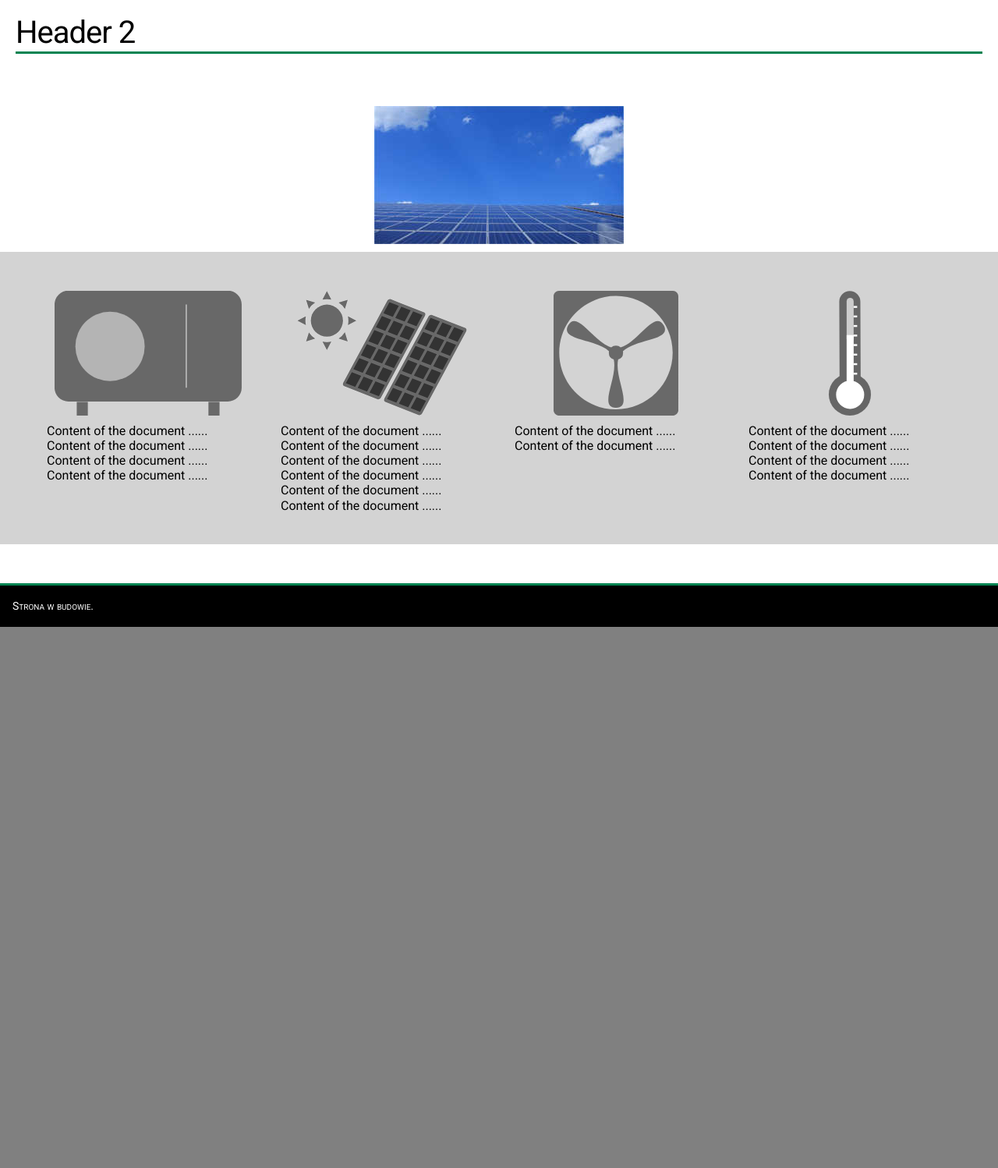
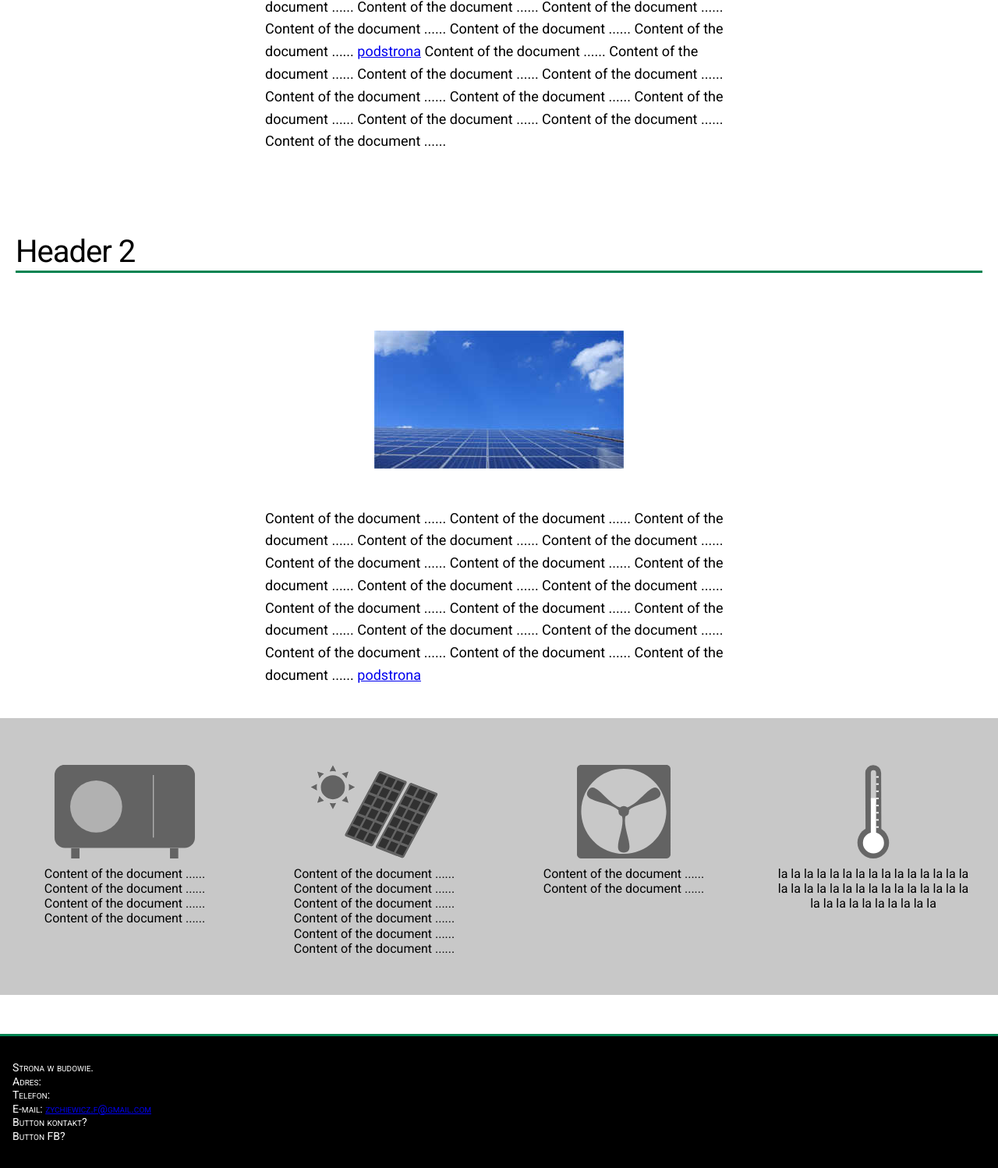
Before and after one commit to zychiewiczf/eber, a plain HTML site: page index.html in a window 1280 px wide. Shown: the part 1242-2740 px from the top of the page at 78% size. Before the commit the page ends 2046 px from the top, so only its background shows below. Drawn offline with Linux system fonts and the light colour scheme.

Commit message:
Initial commit

```diff
--- a/index.html
+++ b/index.html
@@ -1,15 +1,16 @@
 <!DOCTYPE html>
-<html>
+<html lang="pl">
 <head>
 
   <meta name="robots" content="noindex">
 
+
 <link rel="preconnect" href="https://fonts.gstatic.com/" crossorigin>
 <meta charset="UTF-8">
 <meta name="viewport" content="width=device-width, initial-scale=1.0">
-<meta name="description" content="Free Web tutorials">
-<meta name="keywords" content="HTML,CSS,XML,JavaScript">
-<meta name="author" content="John Doe">
+<meta name="description" content="Dowiedz się więcej o energooszczędnych systemach ogrzewania, wentylacji z odzyskiem ciepła, rekuperacji, elektrowniach fotowoltaicznych i pompach ciepła... Czy się to opłaca? Ekonomiczne rozwiązania dla każdego obiektu na terenie Wrocławia i okolic.">
+<meta name="keywords" content="Pompa ciepła,powietrzna,fotowoltaika,rekuperacja,wentylacja Wrocław,dolnośląskie,ogrzewanie akumulacyjne,elektryczne,instalacje">
+<meta name="author" content="Filip Żychiewicz">
 <link href='https://fonts.googleapis.com/css?family=Roboto:light,regular|Material+Icons:text=home' rel='stylesheet' rel='stylesheet'>
 <!--
 <link href='https://fonts.googleapis.com/css?family=Roboto|Roboto+Mono:regular,bold|Roboto+Slab|Material+Icons:text=home' rel='stylesheet'>
@@ -18,8 +19,10 @@
 -->
 
 
-<title>Strona w budowie</title>
+<title>Pompy ciepła, fotowoltaika, rekuperacja, ogrzewanie akumulacyjne we Wrocławiu i okolicach.</title>
 <link rel="stylesheet" href="style.css">
+<link rel="icon" href="img/favicon.png" sizes="16x16" type="image/png">
+<link rel="apple-touch-icon">
 </head>
 
 <body>
@@ -34,41 +37,53 @@
     </div>
 
     <div class="intro">
-      <div> STRONA W BUDOWIE</div>
+      <div>STRONA W BUDOWIE</div>
     </div>
-    <div class="header"><h1>Strona w budowie</h1></div>
+    <div class="header"><h1>Nagłówek strony powinien być długi</h1></div>
+    <div class="header"><h2>Strona w budowie</h2></div>
     <div class="tekst">
-      Content of the document ...... Content of the document ...... Content of the document ...... Content of the document ...... Content of the document ...... Content of the document ...... Content of the document ...... Content of the document ...... Content of the document ...... Content of the document ...... Content of the document ...... Content of the document ...... Content of the document ...... Content of the document ...... Content of the document ...... Content of the document ...... Content of the document ...... Content of the document ......
+      Content of the document ...... Content of the document ...... Content of the document ...... Content of the document ...... Content of the document ...... Content of the document ...... Content of the document ...... Content of the document ......
+      <a href="podstrona">podstrona</a>
+      Content of the document ...... Content of the document ...... Content of the document ...... Content of the document ...... Content of the document ...... Content of the document ...... Content of the document ...... Content of the document ...... Content of the document ...... Content of the document ......
     </div>
-    <div class="header"><h1>Header 2</h1></div>
+    <div class="header"><h2>Header 2</h2></div>
       <!--<picture>
         <source srcset="img/300-sl-alternative-energy-blue-sky-clouds-371900_small.jpg" media="(max-width: 320px)">
         <source srcset="img/300-sl-alternative-energy-blue-sky-clouds-371900_1024.jpg" media="(max-width: 4500px)">-->
     <img src="img/300-sl-alternative-energy-blue-sky-clouds-371900_small.jpg" alt="Instalacja fotowoltaiczna na dachu budynku">
+    <div class="tekst">
+      Content of the document ...... Content of the document ...... Content of the document ...... Content of the document ...... Content of the document ...... Content of the document ...... Content of the document ...... Content of the document ...... Content of the document ...... Content of the document ...... Content of the document ...... Content of the document ...... Content of the document ...... Content of the document ...... Content of the document ...... Content of the document ...... Content of the document ...... Content of the document ......
+      <a href="podstrona">podstrona</a>
+    </div>
 <div class="tabcontainer tabwrapper">
   <div class="tabcontainer">
-    <div class="tab">
+    <a class="tab" href="podstrona">
       <img src="img/pompa2.svg" alt="Pompa ciepła">
       Content of the document ...... Content of the document ...... Content of the document ...... Content of the document ......
-    </div>
-    <div class="tab">
+    </a>
+    <a class="tab" href="podstrona">
       <img src="img/foto.svg" alt="Fotowoltaika">
       Content of the document ...... Content of the document ...... Content of the document ...... Content of the document ...... Content of the document ...... Content of the document ......
-    </div>
+    </a>
   </div>
   <div class="tabcontainer">
-    <div class="tab">
+    <a class="tab" href="podstrona">
       <img src="img/went.svg" alt="Rekuperacja">
       Content of the document ...... Content of the document ......
-    </div>
-    <div class="tab">
+    </a>
+    <a class="tab" href="podstrona">
       <img src="img/heat.svg" alt="Ogrzewanie elektryczne">
-      Content of the document ...... Content of the document ...... Content of the document ...... Content of the document ......
-    </div>
+      la la la la la la la la la la la la la la la la la la la la la la la la la la la la la la la la la la la la la la la la
+    </a>
   </div>
 </div>
     <footer>
-      Strona w budowie.
+      <p>Strona w budowie.
+      <p>Adres:
+      <p>Telefon:
+      <p>E-mail: <a href="mailto:zychiewicz.f@gmail.com">zychiewicz.f@gmail.com</a>
+      <p>Button kontakt?
+      <p>Button FB?
     </footer>
 
   </div>
--- a/style.css
+++ b/style.css
@@ -7,9 +7,13 @@ body {
   overflow-x: hidden; }
 .material-icons {display: block; padding: 0.3rem;  }
 h1 {
+  font-weight: lighter; font-size: 6rem; line-height: 1.2;  letter-spacing: -.1rem;
+  }
+h2 {
   font-weight: lighter; font-size: 4.0rem; line-height: 1.2;  letter-spacing: -.1rem;
   border-bottom: 0.3rem solid rgb(0, 131, 81); /*RAL6024*/
   }
+
 /* Page container */
 .pcont {
   width: 100%;
@@ -80,7 +84,7 @@ footer {
 
 .tekst {
   max-width: 600px;
-  padding: 1.5rem; }
+  padding: 4rem 1.5rem; }
 
 .intro {
   width: 100%;
@@ -101,19 +105,27 @@ footer {
   justify-content: center;  }
 .tabwrapper {
   width: 100%;
-  background-color: lightgrey;
+  background-color: rgb(200, 200, 200);
   padding-top: 2rem;
   padding-bottom: 2rem;
 }
 .tab {
-  width: 300px;
+  width: 32rem;
   box-sizing: border-box;
-  padding: 2rem;
+  padding: 3rem;
   font: normal normal lighter 1.6rem/1.2 'Roboto', sans-serif;
+  border-radius: 1rem;
+  transition: background-color 0.2s;
+  text-decoration: none;
+  color: black;
+  text-align: center;
+}
+.tab:hover {
+  background-color: rgb(180, 200, 190);
 }
 .tab img {
   width: 100%;
-  height: 180px;
+  height: 140px;
   margin-left: auto;
   margin-right: auto;
 }
```
Also changed, not shown: img/300-sl-alternative-energy-blue-sky-clouds-371900_fhd.jpg (added), img/favicon.png (added).
